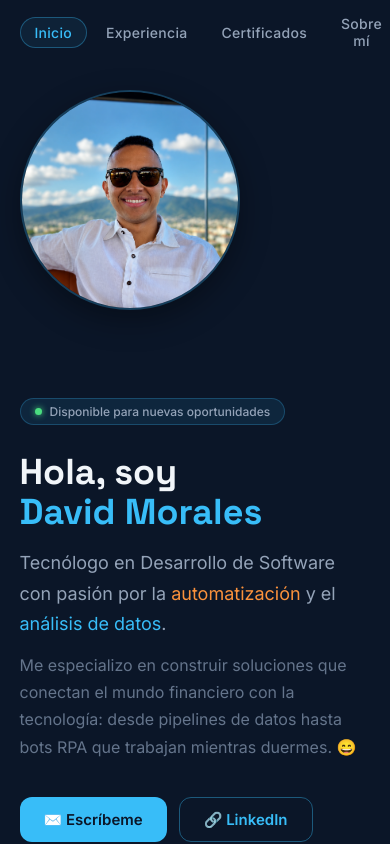
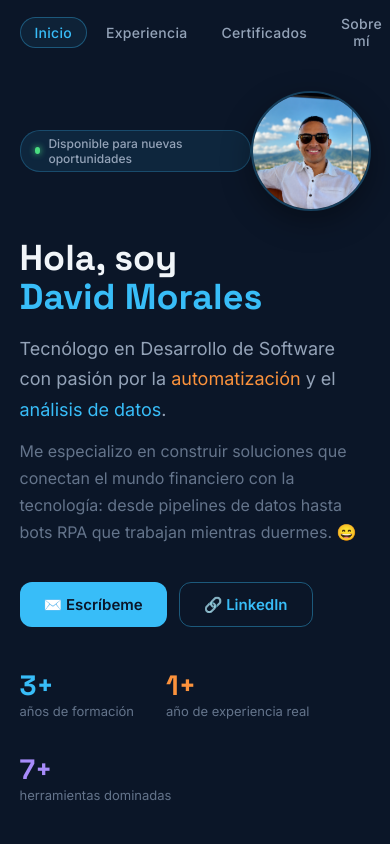
Before and after one commit to DavidMR03/Portafolio-Web, a React (Vite) app: page / in a window 390 px wide. Shown: the top 844 px of the page. Built offline with nearby package versions, Linux system fonts and the light colour scheme.

Commit message:
Corrección Foto Hero Responsive

```diff
--- a/src/components/Hero.jsx
+++ b/src/components/Hero.jsx
@@ -5,12 +5,17 @@ export default function Hero() {
     <section id="inicio" style={{ minHeight: "100vh", display: "flex", alignItems: "center", padding: "90px 5vw 40px", maxWidth: 1100, margin: "0 auto" }}>
       <div style={{ display: "flex", alignItems: "center", gap: 64, flexWrap: "wrap", width: "100%" }}>
         <div style={{ flex: "1 1 360px" }}>
-            <div className="hero-anim" style={{ display: "inline-flex", alignItems: "center", gap: 8, background: "rgba(56,189,248,0.1)", border: "1px solid rgba(56,189,248,0.25)", borderRadius: 20, padding: "5px 14px", marginBottom: 28 }}>
+
+          {/* Fila superior: badge + imagen (en móvil se ven juntos, en desktop solo el badge) */}
+          <div className="hero-top-row">
+            <div className="hero-anim" style={{ display: "inline-flex", alignItems: "center", gap: 8, background: "rgba(56,189,248,0.1)", border: "1px solid rgba(56,189,248,0.25)", borderRadius: 20, padding: "5px 14px" }}>
               <span style={{ width: 7, height: 7, borderRadius: "50%", background: "#4ade80", display: "inline-block", boxShadow: "0 0 6px #4ade80" }}></span>
               <span style={{ fontSize: 12, color: "#94a3b8", fontFamily: "Inter", fontWeight: 500 }}>Disponible para nuevas oportunidades</span>
             </div>
+            <img src={heroImage} alt="David Morales" className="hero-image hero-image-mobile hero-anim" />
+          </div>
 
-            <h1 className="syne hero-anim-2" style={{ fontSize: "clamp(36px, 6vw, 60px)", fontWeight: 800, lineHeight: 1.1, color: "#f1f5f9", marginBottom: 16 }}>
+          <h1 className="syne hero-anim-2" style={{ fontSize: "clamp(36px, 6vw, 60px)", fontWeight: 800, lineHeight: 1.1, color: "#f1f5f9", marginBottom: 16, marginTop: 28 }}>
             Hola, soy<br />
             <span className="accent">David Morales</span>
           </h1>
@@ -49,11 +54,11 @@ export default function Hero() {
           </div>
         </div>
 
-              <div className="hero-image-container" style={{ flex: "0 0 auto", display: "flex", flexDirection: "column", alignItems: "center", gap: 16 }}>
+        {/* Imagen desktop — oculta en móvil */}
+        <div className="hero-image-desktop" style={{ flex: "0 0 auto", display: "flex", flexDirection: "column", alignItems: "center", gap: 16 }}>
           <img src={heroImage} alt="David Morales" className="hero-image hero-anim" />
-                <div className="inter" style={{fontSize: 12, color: "#475569", textAlign: "center", maxWidth: 180,}}>
         </div>
-              </div>
+
       </div>
     </section>
   );
--- a/src/styles/globals.css
+++ b/src/styles/globals.css
@@ -1,10 +1,16 @@
-@import url('https://fonts.googleapis.com/css2?family=Space+Grotesk:wght@400;500;700&family=Inter:wght@300;400;500;600&display=swap');        * { box-sizing: border-box; margin: 0; padding: 0; }
+@import url('https://fonts.googleapis.com/css2?family=Space+Grotesk:wght@400;500;700&family=Inter:wght@300;400;500;600&display=swap');
+
+* { box-sizing: border-box; margin: 0; padding: 0; }
+
 :root { scroll-behavior: smooth; }
+
 body { background: #0b1628; }
+
 .accent { color: #38bdf8; }
 .accent2 { color: #fb923c; }
 .syne { font-family: 'Space Grotesk', sans-serif; }
 .inter { font-family: 'Inter', sans-serif; }
+
 a { color: #38bdf8; text-decoration: none; }
 a:hover { text-decoration: underline; }
 
@@ -67,6 +73,7 @@
   color: #f1f5f9;
   margin-bottom: 8px;
 }
+
 .section-sub {
   font-family: 'Inter', sans-serif;
   font-size: 16px;
@@ -88,16 +95,9 @@
   text-decoration: none;
   border: none;
 }
-        .btn-primary {
-          background: #38bdf8;
-          color: #0b1628;
-        }
+.btn-primary { background: #38bdf8; color: #0b1628; }
 .btn-primary:hover { background: #7dd3fc; transform: translateY(-2px); text-decoration: none; }
-        .btn-outline {
-          background: transparent;
-          color: #38bdf8;
-          border: 1.5px solid rgba(56,189,248,0.4);
-        }
+.btn-outline { background: transparent; color: #38bdf8; border: 1.5px solid rgba(56,189,248,0.4); }
 .btn-outline:hover { background: rgba(56,189,248,0.08); transform: translateY(-2px); text-decoration: none; }
 
 .img-placeholder {
@@ -113,6 +113,7 @@
   text-align: center;
   flex-shrink: 0;
 }
+
 .img-placeholder-rect {
   background: linear-gradient(135deg, rgba(56,189,248,0.08), rgba(251,146,60,0.06));
   border: 2px dashed rgba(56,189,248,0.25);
@@ -160,37 +161,33 @@
 .hero-anim-3 { animation: fadeUp 0.7s 0.3s ease both; }
 .hero-anim-4 { animation: fadeUp 0.7s 0.45s ease both; }
 
-        @media (max-width: 768px) {
-          .hide-mobile { display: none; }
-          .exp-card { padding: 20px 18px; }
-          .about-image {
-          height: 300px;
-          max-width: 100%;
+/* ── Hero layout ── */
+.hero-top-row {
+  display: flex;
+  align-items: center;
+  justify-content: space-between;
+  margin-bottom: 0;
 }
-        .hero-image-container {
-        order: -1;
-        margin-bottom: 8px;
+
+.hero-image-mobile {
+  display: none;
 }
+
+.hero-image-desktop {
+  display: flex;
 }
 
 .hero-image {
-        width: 220px;
-        height: 220px;
+  width: 300px;
+  height: 300px;
   object-fit: cover;
   object-position: 20% 20%;
   border-radius: 50%;
   border: 2px solid rgba(56, 189, 248, 0.25);
   box-shadow: 0 10px 30px rgba(0, 0, 0, 0.35);
-        max-width: 100%;
 }
 
-      @media (min-width: 769px) {
-        .hero-image {
-          width: 300px;
-          height: 300px;
-        }
-      }
-
+/* ── About image ── */
 .about-image {
   width: 100%;
   max-width: 380px;
@@ -202,6 +199,7 @@
   box-shadow: 0 20px 40px rgba(0,0,0,0.35);
 }
 
+/* ── About grid ── */
 .about-grid {
   display: grid;
   grid-template-columns: 1fr 1fr;
@@ -209,21 +207,45 @@
   align-items: start;
 }
 
-@media (max-width: 768px) {
-  .about-grid {
-    grid-template-columns: 1fr;
-    gap: 28px;
-  }
-}
-
+/* ── Soft skills grid ── */
 .soft-skills-grid {
   display: grid;
   grid-template-columns: 1fr 1fr;
   gap: 10px;
 }
 
-@media (max-width: 480px) {
+/* ── Mobile ── */
+@media (max-width: 768px) {
+  .hide-mobile { display: none; }
+  .exp-card { padding: 20px 18px; }
+
+  .about-image {
+    height: 300px;
+    max-width: 100%;
+  }
+
+  .about-grid {
+    grid-template-columns: 1fr;
+    gap: 28px;
+  }
+
   .soft-skills-grid {
     grid-template-columns: 1fr;
   }
+
+  .hero-image-mobile {
+    display: block;
+    width: 120px;
+    height: 120px;
+    flex-shrink: 0;
   }
+
+  .hero-image-desktop {
+    display: none !important;
+  }
+
+  .hero-top-row {
+    margin-bottom: 16px;
+    align-items: center;
+  }
+}
```
Lines whose indentation alone changed are shown as unchanged.
